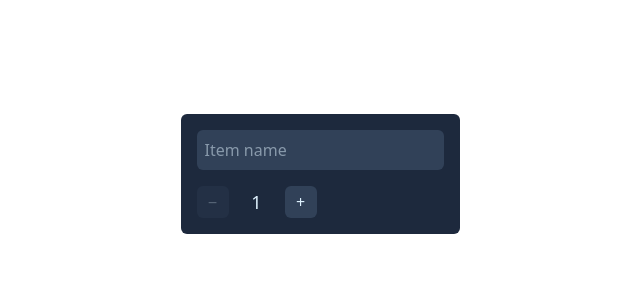
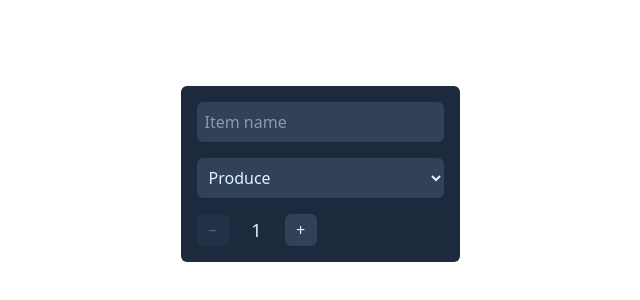
Before and after one commit to jrwall94/cprg306-assignments, a Next.js app: page /week-5 in a window 1280 px wide. Shown: the part 226-526 px from the top of the page, without its empty margins (320-960 px from the left). Built offline with nearby package versions, Linux system fonts and the light colour scheme.

Commit message:
Add category select field to week-5 NewItem

```diff
--- a/app/week-5/new-item.js
+++ b/app/week-5/new-item.js
@@ -5,7 +5,8 @@
 
 export default function NewItem() {
   const [quantity, setQuantity] = useState(1);
-  const [name, setName] = useState(""); // new: name field state
+  const [name, setName] = useState("");
+  const [category, setCategory] = useState("produce"); // new
 
   function increment() {
     if (quantity < 20) {
@@ -20,9 +21,7 @@
   }
 
   return (
-    // was: flex items-center gap-4 — now flex-col to stack input above the quantity row
     <div className="flex flex-col gap-4 bg-slate-800 p-4 rounded-md max-w-xs">
-      {/* new: name input, controlled by name/setName */}
       <input
         type="text"
         value={name}
@@ -31,7 +30,25 @@
         className="bg-slate-700 text-sky-100 p-2 rounded-md"
       />
 
-      {/* unchanged: quantity row, same as week 4, now wrapped in its own flex row */}
+      {/* new: category dropdown, controlled by category/setCategory */}
+      <select
+        value={category}
+        onChange={(e) => setCategory(e.target.value)}
+        className="bg-slate-700 text-sky-100 p-2 rounded-md"
+      >
+        <option value="produce">Produce</option>
+        <option value="dairy">Dairy</option>
+        <option value="bakery">Bakery</option>
+        <option value="meat">Meat</option>
+        <option value="frozen foods">Frozen Foods</option>
+        <option value="canned goods">Canned Goods</option>
+        <option value="dry goods">Dry Goods</option>
+        <option value="beverages">Beverages</option>
+        <option value="snacks">Snacks</option>
+        <option value="household">Household</option>
+        <option value="other">Other</option>
+      </select>
+
       <div className="flex items-center gap-4">
         <button
           onClick={decrement}
```
